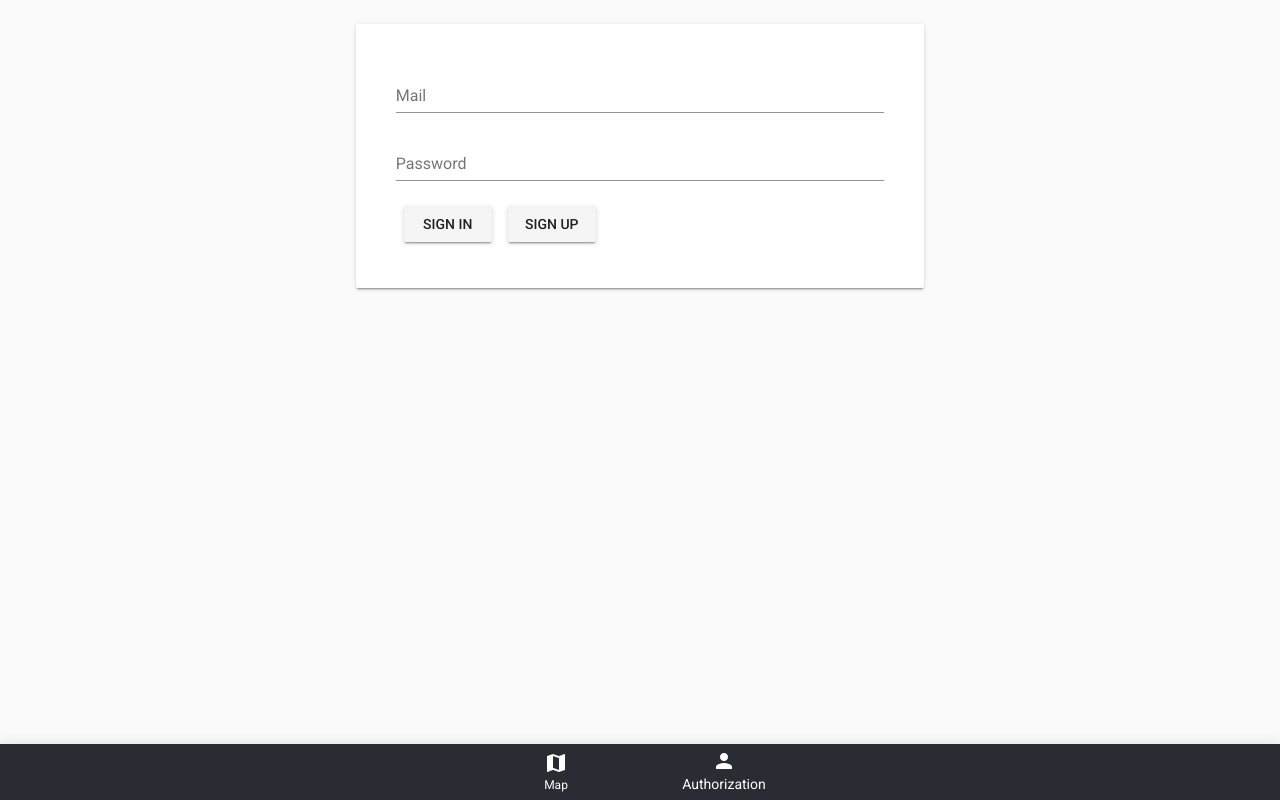
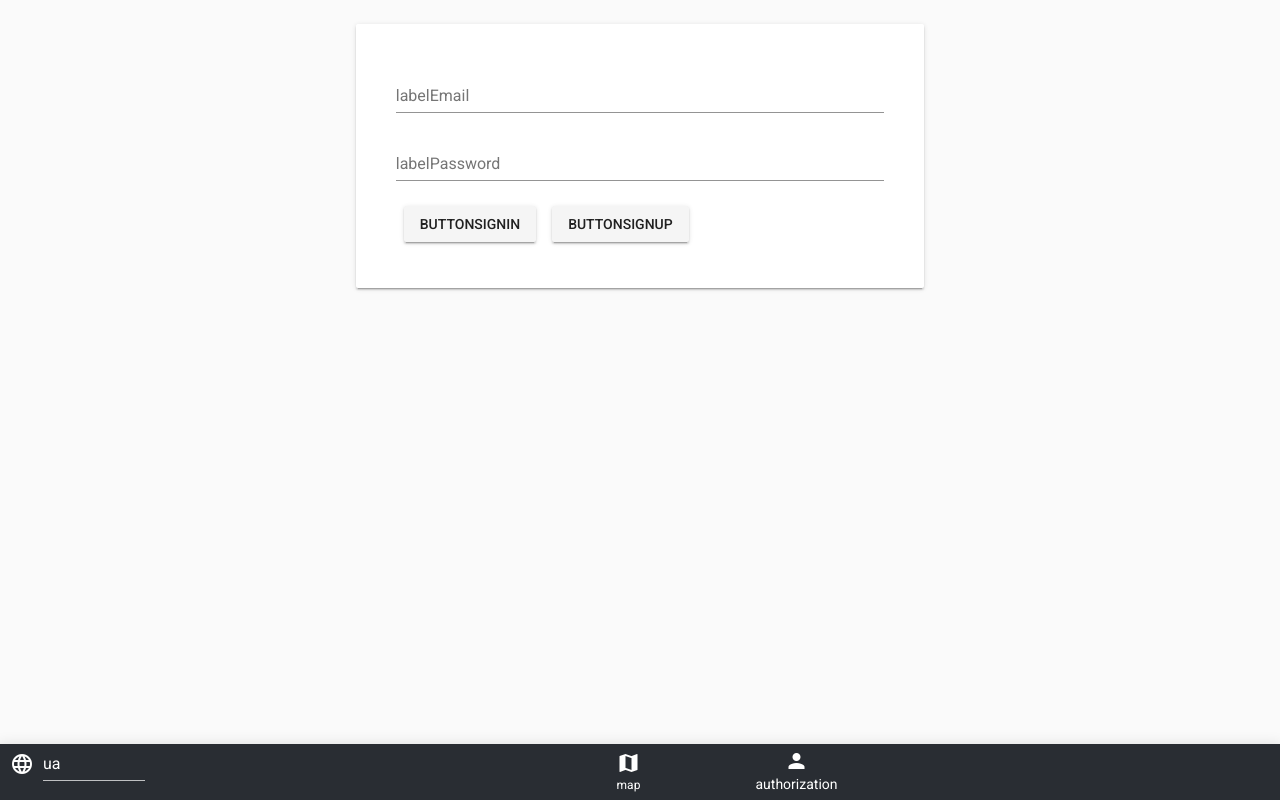
Before and after one commit to FEDQK/lost-found-animals, a Vue app: page /signin in a window 1280 px wide. Built offline with nearby package versions, Linux system fonts and the light colour scheme; no server answers.

Commit message:
add(*): i18n

```diff
--- a/package.json
+++ b/package.json
@@ -13,12 +13,14 @@
   "dependencies": {
     "firebase": "^5.5.4",
     "vue": "^2.5.2",
+    "vue-i18n": "^8.2.1",
     "vue-router": "^3.0.1",
     "vue2-google-maps": "^0.9.7",
     "vuetify": "^1.0.0",
     "vuex": "^3.0.1"
   },
   "devDependencies": {
+    "@kazupon/vue-i18n-loader": "^0.3.0",
     "autoprefixer": "^7.1.2",
     "babel-core": "^6.22.1",
     "babel-eslint": "^7.1.1",
--- a/src/components/Navigation.vue
+++ b/src/components/Navigation.vue
@@ -1,13 +1,46 @@
+<i18n>
+  {
+    "en": {
+      "map": "Map",
+      "authorization": "Authorization",
+      "profile": "Profile",
+      "ua": "Ukrainian",
+      "ru": "Russian",
+      "en": "English"
+    },
+    "ua": {
+      "map": "Карта",
+      "authorization": "Авторизація",
+      "profile": "Профіль",
+      "ua": "Українська",
+      "ru": "Російська",
+      "en": "Анлійська"
+    }
+  }
+</i18n>
+
 <template>
   <v-bottom-nav :value="true" class="main-menu" color="main">
+    <v-select
+      class="lang-selector"
+      :items="languages"
+      v-model="locale"
+      hide-details
+      hide-selected
+      color="active"
+      prepend-icon="language"
+      :dark="true"
+    ></v-select>
+    <v-layout justify-center>
       <v-btn
         v-for="(item, index) in navigationMenu"
         :to="item.path"
         :key="index"
         exact>
-      <span class="white--text">{{ item.title }}</span>
+        <span class="white--text">{{ $t(item.title) }}</span>
         <v-icon class="white--text">{{ item.icon }}</v-icon>
       </v-btn>
+    </v-layout>
     <v-btn v-show="user" class="logout" @click="onLogout">
       <v-icon class="white--text" >
         exit_to_app
@@ -28,6 +61,21 @@ export default {
     navigationMenu() {
       return this.$store.getters.navigationMenu;
     },
+    locale: {
+      get() {
+        return this.$store.getters.locale;
+      },
+      set(newLocale) {
+        this.$i18n.locale = newLocale;
+        this.$store.dispatch('updateLocale', newLocale);
+      },
+    },
+    languages() {
+      return this.$store.getters.languages.map(languageObj => ({
+        value: languageObj.value,
+        text: this.$t(languageObj.text),
+      }));
+    },
   },
   methods: {
     onLogout() {
@@ -39,11 +87,13 @@ export default {
 </script>
 
 <style scoped>
-.logout {
-  position: absolute;
-  width: auto;
-  right: 0;
-  color: #fff;
-  opacity: 0.8;
+.lang-selector {
+  max-width: 145px;
+  padding: 0 0 0 10px;
+}
+
+.lang-selector >>> .input-group__append-icon,
+.lang-selector >>> .input-group__details {
+  display: none;
 }
 </style>
--- a/src/components/User/Signin.vue
+++ b/src/components/User/Signin.vue
@@ -1,3 +1,20 @@
+<i18n>
+  {
+    "en": {
+      "labelEmail": "Email",
+      "labelPassword": "Password",
+      "buttonSignin": "Sign in",
+      "buttonSignup": "Sign up"
+    },
+    "ua": {
+      "labelEmail": "Електронна пошта",
+      "labelPassword": "Пароль",
+      "buttonSignin": "Увійти",
+      "buttonSignup": "Зареєструватися"
+    }
+  }
+</i18n>
+
 <template>
   <v-container>
     <v-layout row v-if="error">
@@ -15,7 +32,7 @@
                   <v-flex xs12>
                     <v-text-field
                       name="email"
-                      label="Mail"
+                      :label="$t('labelEmail')"
                       id="email"
                       v-model="email"
                       type="email"
@@ -26,7 +43,7 @@
                   <v-flex xs12>
                     <v-text-field
                       name="password"
-                      label="Password"
+                      :label="$t('labelPassword')"
                       id="password"
                       v-model="password"
                       type="password"
@@ -36,13 +53,13 @@
                 <v-layout row>
                   <v-flex xs12>
                     <v-btn type="submit" :disabled="loading" :loading="loading">
-                      Sign in
+                      {{$t('buttonSignin')}}
                        <span slot="loader" class="custom-loader">
                         <v-icon light>cached</v-icon>
                        </span>
                     </v-btn>
                     <v-btn to="signup">
-                      Sign up
+                      {{$t('buttonSignup')}}
                     </v-btn>
                   </v-flex>
                 </v-layout>
--- a/src/main.js
+++ b/src/main.js
@@ -3,6 +3,7 @@
 import 'material-design-icons-iconfont/dist/material-design-icons.css';
 import Vue from 'vue';
 import Vuetify from 'vuetify';
+import VueI18n from 'vue-i18n';
 import 'vuetify/dist/vuetify.min.css';
 import * as VueGoogleMaps from 'vue2-google-maps';
 import App from './App';
@@ -27,9 +28,16 @@ Vue.use(VueGoogleMaps, {
     key: 'AIzaSyDzVu6xPSu-1otbwW54WrDBFyLqWT1u5uY',
   },
 });
+
+Vue.use(VueI18n);
 Vue.component('app-alert', Alert);
 
 const EventBus = new Vue();
+const i18n = new VueI18n({
+  locale: store.getters.locale,
+  fallbackLocale: 'en',
+  messages: {},
+});
 
 Object.defineProperties(Vue.prototype, {
   $bus: {
@@ -48,6 +56,7 @@ new Vue({
   store,
   components: { App },
   template: '<App/>',
+  i18n,
   created() {
     AuthService.firebase.auth().onAuthStateChanged(user => {
       if (user) {
--- a/src/store/index.js
+++ b/src/store/index.js
@@ -7,18 +7,24 @@ Vue.use(Vuex);
 
 const store = new Vuex.Store({
   state: {
+    locale: 'ua',
+    languages: [
+      { value: 'ua', text: 'ua' },
+      { value: 'en', text: 'en' },
+      { value: 'ru', text: 'ru' },
+    ],
     user: null,
     loading: false,
     error: null,
     navigationMenu: [
       {
         path: '/',
-        title: 'Map',
+        title: 'map',
         icon: 'map',
       },
       {
         path: '/signin',
-        title: 'Authorization',
+        title: 'authorization',
         icon: 'person',
       },
     ],
@@ -172,11 +178,14 @@ const store = new Vuex.Store({
       const navigationTab2 = state.navigationMenu[1];
       if (payload) {
         navigationTab2.path = '/profile';
-        navigationTab2.title = 'Profile';
+        navigationTab2.title = 'profile';
       } else {
         navigationTab2.path = '/signin';
-        navigationTab2.title = 'Authorization';
+        navigationTab2.title = 'authorization';
       }
+    },
+    setLocale(state, payload) {
+      state.locale = payload;
     },
     clearError(state) {
       state.error = null;
@@ -323,6 +332,9 @@ const store = new Vuex.Store({
           console.log(error);
         });
     },
+    updateLocale({ commit }, payload) {
+      commit('setLocale', payload);
+    },
     logout({ commit }) {
       AuthService.signOut();
       commit('setUser', null);
@@ -333,6 +345,12 @@ const store = new Vuex.Store({
     },
   },
   getters: {
+    locale(state) {
+      return state.locale;
+    },
+    languages(state) {
+      return state.languages;
+    },
     advertsData(state) {
       return state.advertsData;
     },
```
Also changed, not shown: 2 other files (tests, documents, lock files or other folders). Lines whose indentation alone changed are shown as unchanged.
